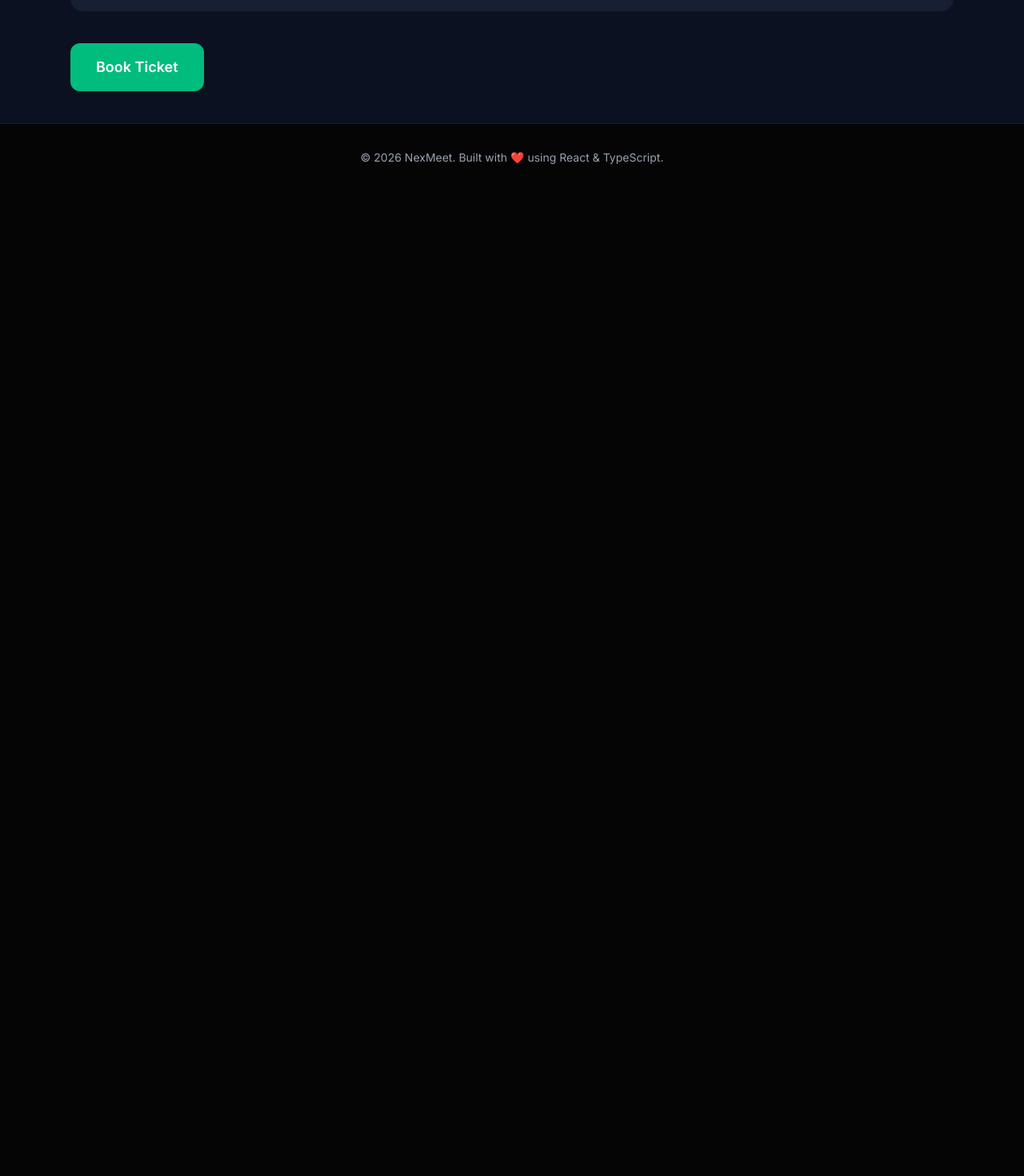
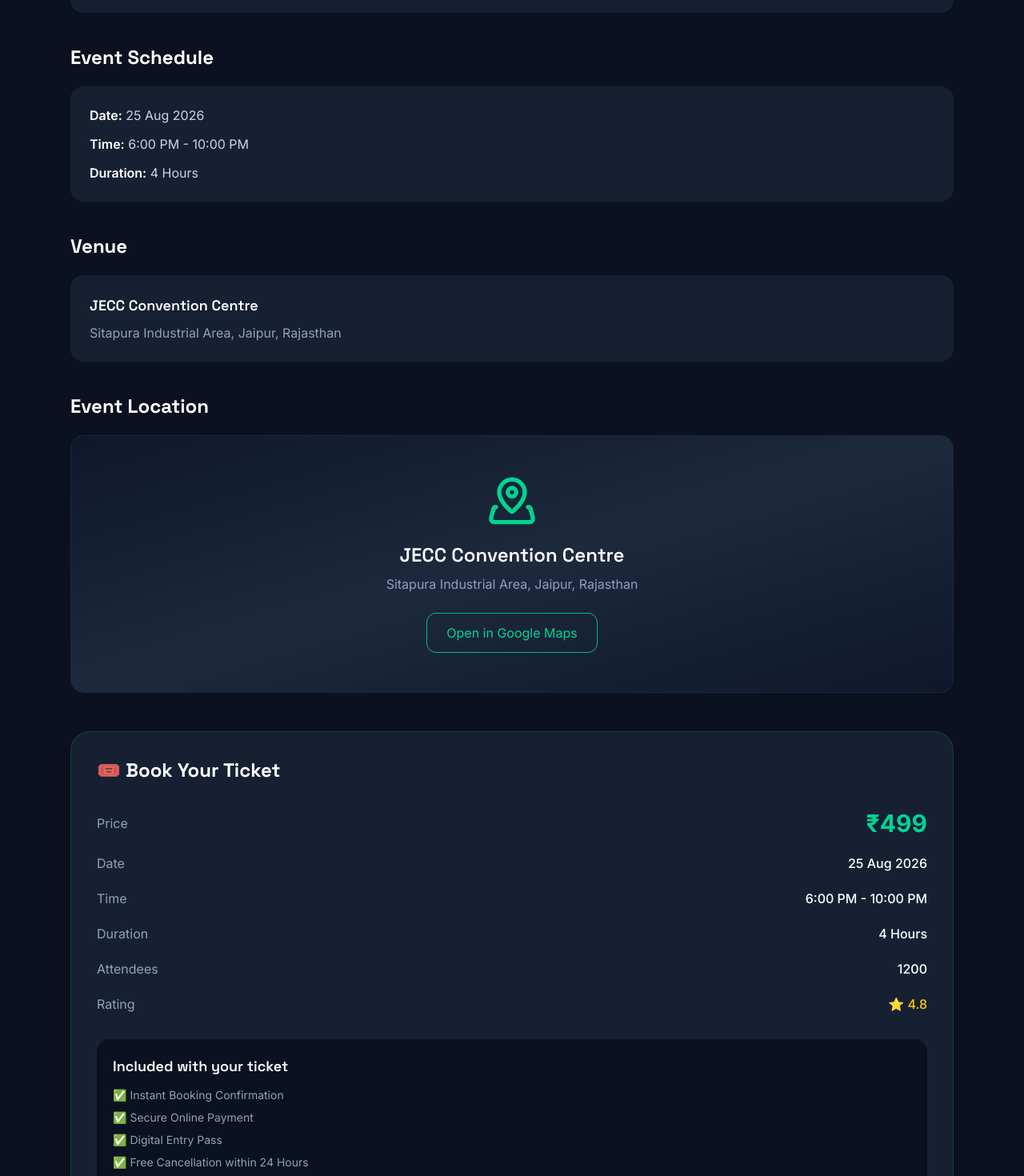
Before and after one commit to Ayush0425/NexMeet, a React (Vite) app in the folder client/: page /events/1 in a window 1280 px wide. Shown: the part 1293-2763 px from the top of the page at 80% size. Before the commit the page ends 1532 px from the top, so only its background shows below. Built offline with nearby package versions, Linux system fonts and the light colour scheme.

Commit message:
complete event discovery module

```diff
--- a/client/src/data/events.ts
+++ b/client/src/data/events.ts
@@ -7,103 +7,174 @@ export const events: Event[] = [
     category: "Music",
     location: "Jaipur",
     date: "25 Aug 2026",
+
+    startTime: "6:00 PM",
+    endTime: "10:00 PM",
+    duration: "4 Hours",
+
+    venue: "JECC Convention Centre",
+    address: "Sitapura Industrial Area, Jaipur, Rajasthan",
+
     price: 499,
     rating: 4.8,
     attendees: 1200,
+
     image:
       "https://images.unsplash.com/photo-1493225457124-a3eb161ffa5f?w=800",
+
     description:
       "Experience an unforgettable evening of live music featuring top artists, exciting performances, delicious food stalls, and an energetic atmosphere. Perfect for music lovers looking to enjoy a memorable summer festival.",
+
     organizer: "Rahul Sharma",
     organizerRole: "Event Organizer",
     organizerImage:
       "https://api.dicebear.com/9.x/notionists/svg?seed=Rahul%20Sharma",
   },
+
   {
     id: "2",
     title: "AI Hackathon",
     category: "Technology",
     location: "Bengaluru",
     date: "30 Aug 2026",
+
+    startTime: "9:00 AM",
+    endTime: "7:00 PM",
+    duration: "10 Hours",
+
+    venue: "Bangalore International Exhibition Centre",
+    address: "Tumkur Road, Bengaluru, Karnataka",
+
     price: 999,
     rating: 4.9,
     attendees: 450,
+
     image:
       "https://images.unsplash.com/photo-1511578314322-379afb476865?w=800",
+
     description:
       "Collaborate with developers, designers, and innovators to build cutting-edge AI solutions. Participate in exciting challenges, learn from industry experts, and compete for amazing prizes.",
+
     organizer: "Priya Verma",
     organizerRole: "AI Community Lead",
     organizerImage:
       "https://api.dicebear.com/9.x/notionists/svg?seed=Priya%20Verma",
   },
+
   {
     id: "3",
     title: "Startup Summit",
     category: "Business",
     location: "Delhi",
     date: "5 Sept 2026",
+
+    startTime: "10:00 AM",
+    endTime: "5:00 PM",
+    duration: "7 Hours",
+
+    venue: "Pragati Maidan",
+    address: "New Delhi, Delhi",
+
     price: 799,
     rating: 4.7,
     attendees: 800,
+
     image:
       "https://images.unsplash.com/photo-1515169067868-5387ec356754?w=800",
+
     description:
       "Connect with successful entrepreneurs, investors, and startup founders. Attend inspiring keynote sessions, networking opportunities, and discussions on the future of business and innovation.",
+
     organizer: "Aman Gupta",
     organizerRole: "Startup Mentor",
     organizerImage:
       "https://api.dicebear.com/9.x/notionists/svg?seed=Aman%20Gupta",
   },
+
   {
     id: "4",
     title: "Photography Workshop",
     category: "Workshop",
     location: "Mumbai",
     date: "12 Sept 2026",
+
+    startTime: "11:00 AM",
+    endTime: "3:00 PM",
+    duration: "4 Hours",
+
+    venue: "Nehru Centre",
+    address: "Worli, Mumbai, Maharashtra",
+
     price: 299,
     rating: 4.6,
     attendees: 210,
+
     image:
       "https://images.unsplash.com/photo-1528605248644-14dd04022da1?w=800",
+
     description:
       "Enhance your photography skills through practical sessions led by experienced professionals. Learn composition, lighting techniques, editing tips, and creative storytelling with your camera.",
+
     organizer: "Neha Kapoor",
     organizerRole: "Professional Photographer",
     organizerImage:
       "https://api.dicebear.com/9.x/notionists/svg?seed=Neha%20Kapoor",
   },
+
   {
     id: "5",
     title: "Tech Conference",
     category: "Technology",
     location: "Hyderabad",
     date: "18 Sept 2026",
+
+    startTime: "9:00 AM",
+    endTime: "6:00 PM",
+    duration: "9 Hours",
+
+    venue: "HITEX Exhibition Centre",
+    address: "HITEC City, Hyderabad, Telangana",
+
     price: 1499,
     rating: 4.9,
     attendees: 1500,
+
     image:
       "https://images.unsplash.com/photo-1540575467063-178a50c2df87?w=800",
+
     description:
       "Explore the latest trends in software development, artificial intelligence, cloud computing, and cybersecurity through expert talks, live demonstrations, and networking sessions.",
+
     organizer: "Arjun Mehta",
     organizerRole: "Tech Conference Host",
     organizerImage:
       "https://api.dicebear.com/9.x/notionists/svg?seed=Arjun%20Mehta",
   },
+
   {
     id: "6",
     title: "Entrepreneur Meetup",
     category: "Business",
     location: "Pune",
     date: "22 Sept 2026",
+
+    startTime: "4:00 PM",
+    endTime: "8:00 PM",
+    duration: "4 Hours",
+
+    venue: "JW Marriott",
+    address: "Senapati Bapat Road, Pune, Maharashtra",
+
     price: 599,
     rating: 4.8,
     attendees: 620,
+
     image:
       "https://images.unsplash.com/photo-1505373877841-8d25f7d46678?w=800",
+
     description:
       "Meet aspiring entrepreneurs, exchange ideas, discuss business strategies, and build valuable connections with mentors, investors, and professionals from various industries.",
+
     organizer: "Karan Singh",
     organizerRole: "Business Coach",
     organizerImage:
--- /dev/null
+++ b/client/src/features/eventDetails/RelatedEvents/RelatedEvents.tsx
@@ -0,0 +1,33 @@
+import { events } from "../../../data/events";
+import EventCard from "../../events/EventCard/EventCard";
+
+type RelatedEventsProps = {
+  currentEventId: string;
+};
+
+function RelatedEvents({
+  currentEventId,
+}: RelatedEventsProps) {
+  const relatedEvents = events
+    .filter((event) => event.id !== currentEventId)
+    .slice(0, 3);
+
+  return (
+    <section className="mt-16">
+      <h2 className="mb-8 text-3xl font-bold text-white">
+        Related Events
+      </h2>
+
+      <div className="grid gap-8 md:grid-cols-2 xl:grid-cols-3">
+        {relatedEvents.map((event) => (
+          <EventCard
+            key={event.id}
+            {...event}
+          />
+        ))}
+      </div>
+    </section>
+  );
+}
+
+export default RelatedEvents;
--- /dev/null
+++ b/client/src/features/eventDetails/RelatedEvents/index.ts
@@ -0,0 +1 @@
+export { default } from "./RelatedEvents";
--- a/client/src/pages/EventDetails/EventDetailsPage.tsx
+++ b/client/src/pages/EventDetails/EventDetailsPage.tsx
@@ -1,5 +1,10 @@
 import { useParams } from "react-router-dom";
+import {
+  MapPinned,
+  Share2,
+} from "lucide-react";
 
+import RelatedEvents from "../../features/eventDetails/RelatedEvents/RelatedEvents";
 import { events } from "../../data/events";
 
 function EventDetailsPage() {
@@ -17,6 +22,25 @@ function EventDetailsPage() {
     );
   }
 
+  const handleShare = async () => {
+    const url = window.location.href;
+
+    if (navigator.share) {
+      try {
+        await navigator.share({
+          title: event.title,
+          text: `Check out this event: ${event.title}`,
+          url,
+        });
+      } catch {
+        // User cancelled sharing
+      }
+    } else {
+      await navigator.clipboard.writeText(url);
+      alert("Event link copied to clipboard!");
+    }
+  };
+
   return (
     <main className="min-h-screen bg-[#0B1120] py-10">
       <div className="mx-auto max-w-6xl px-6">
@@ -33,9 +57,20 @@ function EventDetailsPage() {
             {event.category}
           </span>
 
-          <h1 className="mt-6 text-5xl font-bold text-white">
-            {event.title}
-          </h1>
+          {/* Title + Share */}
+          <div className="mt-6 flex flex-col gap-4 md:flex-row md:items-center md:justify-between">
+            <h1 className="text-5xl font-bold text-white">
+              {event.title}
+            </h1>
+
+            <button
+              onClick={handleShare}
+              className="flex w-fit items-center gap-2 rounded-xl border border-slate-700 px-5 py-3 text-slate-300 transition hover:border-emerald-500 hover:text-emerald-400"
+            >
+              <Share2 size={18} />
+              Share Event
+            </button>
+          </div>
 
           <div className="mt-6 space-y-3 text-lg text-slate-400">
             <p>📍 {event.location}</p>
@@ -84,9 +119,166 @@ function EventDetailsPage() {
             </div>
           </div>
 
-          <button className="mt-10 rounded-xl bg-emerald-500 px-8 py-4 text-lg font-semibold text-white transition hover:bg-emerald-600">
-            Book Ticket
-          </button>
+          {/* Event Schedule */}
+          <div className="mt-10">
+            <h2 className="text-2xl font-bold text-white">
+              Event Schedule
+            </h2>
+
+            <div className="mt-5 rounded-2xl bg-[#162032] p-6">
+              <div className="space-y-3 text-slate-300">
+                <p>
+                  <span className="font-semibold text-white">
+                    Date:
+                  </span>{" "}
+                  {event.date}
+                </p>
+
+                <p>
+                  <span className="font-semibold text-white">
+                    Time:
+                  </span>{" "}
+                  {event.startTime} - {event.endTime}
+                </p>
+
+                <p>
+                  <span className="font-semibold text-white">
+                    Duration:
+                  </span>{" "}
+                  {event.duration}
+                </p>
+              </div>
+            </div>
+          </div>
+
+          {/* Venue */}
+          <div className="mt-10">
+            <h2 className="text-2xl font-bold text-white">
+              Venue
+            </h2>
+
+            <div className="mt-5 rounded-2xl bg-[#162032] p-6">
+              <h3 className="text-lg font-semibold text-white">
+                {event.venue}
+              </h3>
+
+              <p className="mt-2 text-slate-400">
+                {event.address}
+              </p>
+            </div>
+          </div>
+
+          {/* Event Location */}
+          <div className="mt-10">
+            <h2 className="text-2xl font-bold text-white">
+              Event Location
+            </h2>
+
+            <div className="mt-5 overflow-hidden rounded-2xl border border-slate-800 bg-[#162032]">
+              <div className="flex h-80 flex-col items-center justify-center bg-gradient-to-br from-slate-900 via-slate-800 to-slate-900">
+                <MapPinned
+                  size={64}
+                  className="text-emerald-400"
+                />
+
+                <h3 className="mt-5 text-2xl font-semibold text-white">
+                  {event.venue}
+                </h3>
+
+                <p className="mt-2 max-w-md text-center text-slate-400">
+                  {event.address}
+                </p>
+
+                <button
+                  className="mt-6 rounded-xl border border-emerald-500 px-6 py-3 text-emerald-400 transition hover:bg-emerald-500 hover:text-white"
+                  onClick={() =>
+                    window.open(
+                      `https://www.google.com/maps/search/?api=1&query=${encodeURIComponent(
+                        `${event.venue} ${event.address}`
+                      )}`,
+                      "_blank"
+                    )
+                  }
+                >
+                  Open in Google Maps
+                </button>
+              </div>
+            </div>
+          </div>
+
+        {/* Booking Card */}
+<div className="mt-12 rounded-3xl border border-emerald-500/20 bg-[#162032] p-8 shadow-xl">
+  <h2 className="text-2xl font-bold text-white">
+    🎟️ Book Your Ticket
+  </h2>
+
+  <div className="mt-8 space-y-5">
+    <div className="flex items-center justify-between">
+      <span className="text-slate-400">Price</span>
+      <span className="text-3xl font-bold text-emerald-400">
+        ₹{event.price}
+      </span>
+    </div>
+
+    <div className="flex items-center justify-between">
+      <span className="text-slate-400">Date</span>
+      <span className="font-medium text-white">
+        {event.date}
+      </span>
+    </div>
+
+    <div className="flex items-center justify-between">
+      <span className="text-slate-400">Time</span>
+      <span className="font-medium text-white">
+        {event.startTime} - {event.endTime}
+      </span>
+    </div>
+
+    <div className="flex items-center justify-between">
+      <span className="text-slate-400">Duration</span>
+      <span className="font-medium text-white">
+        {event.duration}
+      </span>
+    </div>
+
+    <div className="flex items-center justify-between">
+      <span className="text-slate-400">Attendees</span>
+      <span className="font-medium text-white">
+        {event.attendees}
+      </span>
+    </div>
+
+    <div className="flex items-center justify-between">
+      <span className="text-slate-400">Rating</span>
+      <span className="font-medium text-yellow-400">
+        ⭐ {event.rating}
+      </span>
+    </div>
+  </div>
+
+  <div className="mt-8 rounded-2xl bg-[#0B1120] p-5">
+    <h3 className="mb-3 text-lg font-semibold text-white">
+      Included with your ticket
+    </h3>
+
+    <div className="space-y-2 text-sm text-slate-400">
+      <p>✅ Instant Booking Confirmation</p>
+      <p>✅ Secure Online Payment</p>
+      <p>✅ Digital Entry Pass</p>
+      <p>✅ Free Cancellation within 24 Hours</p>
+    </div>
+  </div>
+
+  <button className="mt-8 w-full rounded-xl bg-emerald-500 py-4 text-lg font-semibold text-white transition hover:bg-emerald-600">
+    Book Ticket
+  </button>
+</div>
+
+{/* Related Events */}
+<RelatedEvents currentEventId={event.id} />
+
+          {/* Related Events */}
+          <RelatedEvents currentEventId={event.id} />
         </div>
       </div>
     </main>
```
Also changed, not shown: client/src/features/events/EventCard/EventCard.tsx (+16 -2 lines), client/src/types/event.ts (+13 -2 lines).
